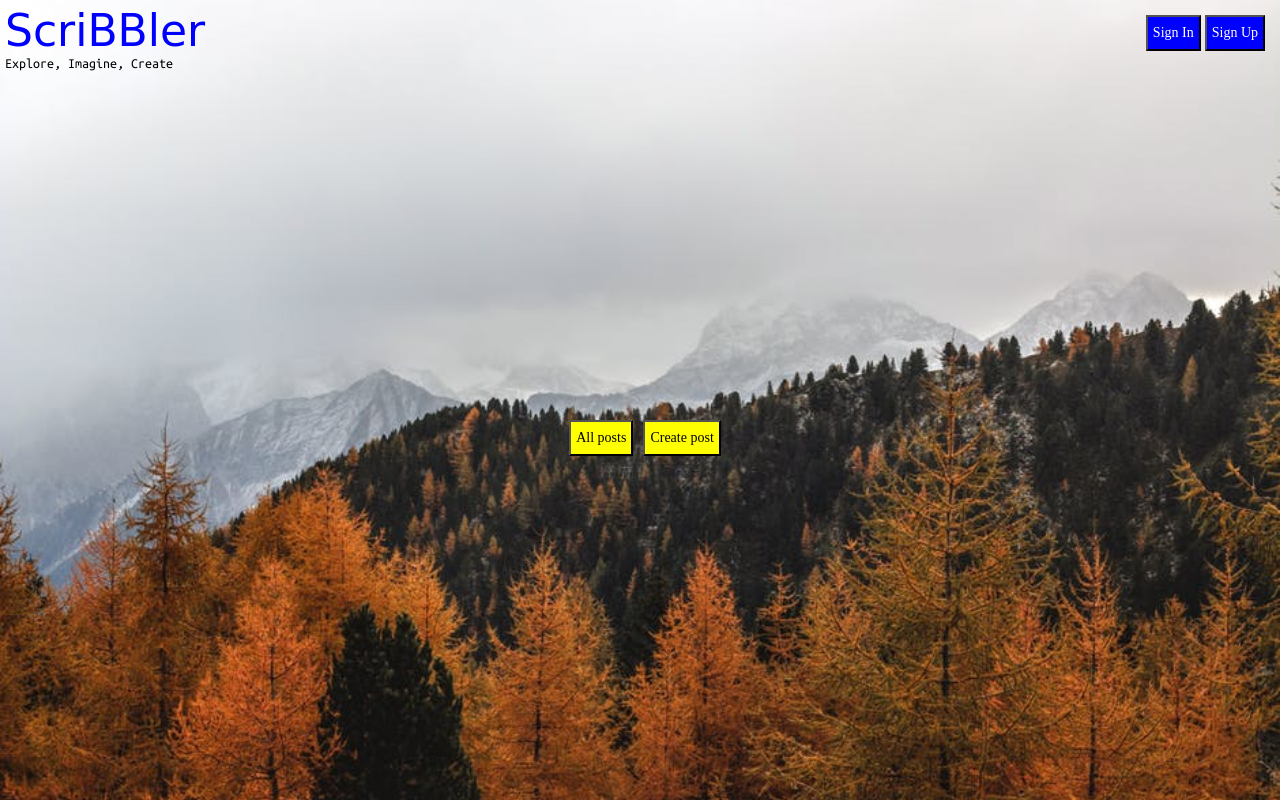
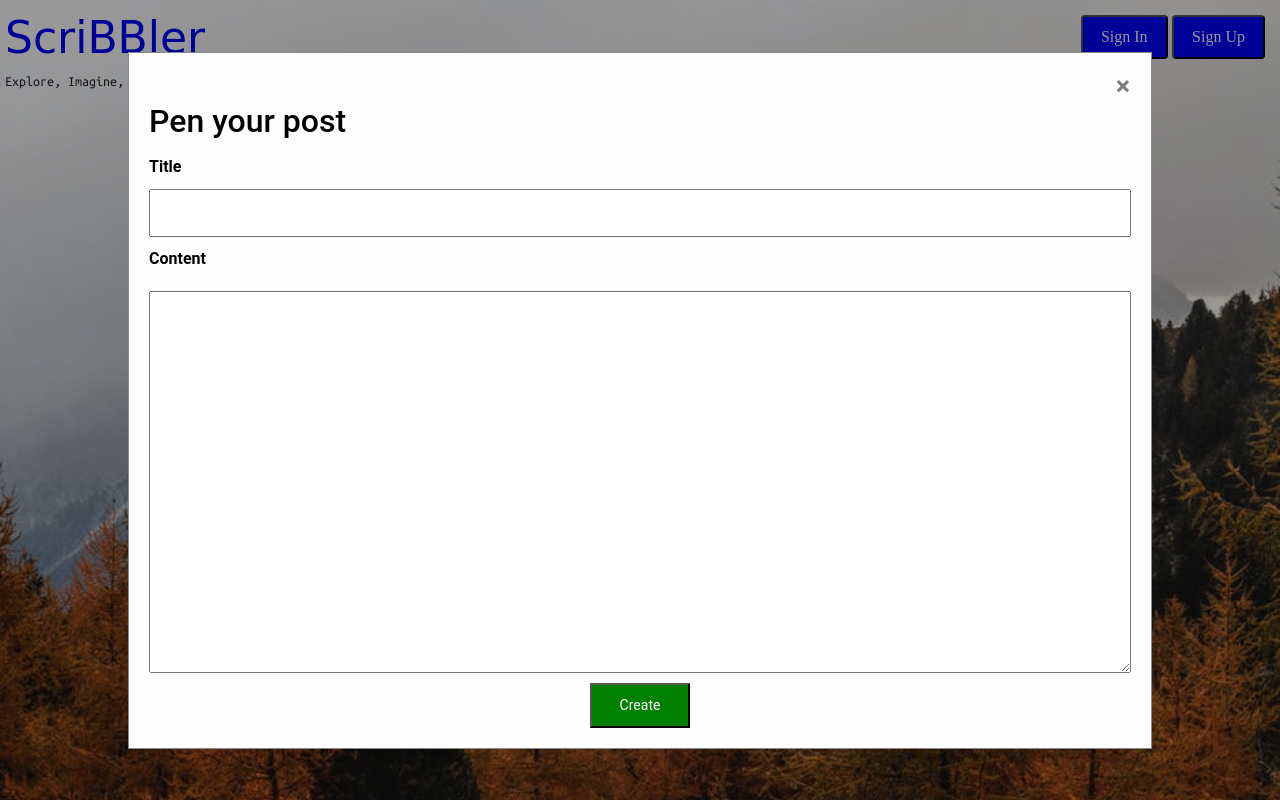
Before and after one commit to Supriya250696/Course6-Project-Scribbler, a plain HTML site: page index.html in a window 1280 px wide. Both pictures are taken after a click on the button "Create post". Drawn offline with nearby package versions, Linux system fonts and the light colour scheme; a web font is replaced by a local one.

Commit message:
5. Post Modal action Features were added.

```diff
--- a/index.html
+++ b/index.html
@@ -3,7 +3,10 @@
 
 <head>
     <!-- TODO: Include Font Awesome file here -->
-    <!--script src="https://kit.fontawesome.com/3a11080fd4.js" crossorigin="anonymous"></script>
+
+    <link rel="stylesheet" href="https://maxcdn.bootstrapcdn.com/bootstrap/4.0.0/css/bootstrap.min.css"
+          integrity="sha384-Gn5384xqQ1aoWXA+058RXPxPg6fy4IWvTNh0E263XmFcJlSAwiGgFAW/dAiS6JXm" crossorigin="anonymous">
+
     <!-- TODO: Include Google Fonts file here -->
     <link href="https://fonts.googleapis.com/css2?family=Montez&display=swap" rel="stylesheet">
     <link href="https://fonts.googleapis.com/css2?family=Montez&family=Ubuntu+Mono&display=swap" rel="stylesheet">
@@ -88,6 +91,26 @@
         </div>
     </div>
 
+    <div>
+        <!-- Insert code for Create Post modal here -->
+        <div class="modal" id="create-post-modal">
+
+            <div class="post-modal-content">
+
+                <div class="modal-head">
+                    <span onclick="hideCreatePostModal()" id="close" class="close">&times;</span>
+                    <h2 class="modal-title">Pen your post</h2>
+                </div>
+                <form id=create-post-form>
+                    <label for="title" class="label-text">Title</label>
+                    <input type="text" id="title" placeholder="" required>
+                    <label for="content" class="label-text">Content</label>
+                    <textarea cols="50" rows="15" name="post-details" form="create-post-form"></textarea>
+                    <button type="submit" onclick="createPost()" class="create-btn">Create</button>
+                </form>
+            </div>
+        </div>
+    </div>
 
 
     <!-- Place all Javascript for header in this file -->
--- a/scripts/index.js
+++ b/scripts/index.js
@@ -0,0 +1,9 @@
+function showCreatePost(){
+    var modal = document.getElementById("create-post-modal");
+    modal.style.display = "flex";
+}
+
+function hideCreatePostModal(){
+    var modal = document.getElementById("create-post-modal");
+    modal.style.display = "none";
+}
--- a/styles/common.css
+++ b/styles/common.css
@@ -28,11 +28,12 @@
     background-color: blue;
     padding-top: 8px;
     padding-bottom: 8px;
-    padding-right: 5px;
-    padding-left:5px;
+    padding-right: 18px;
+    padding-left:18px;
     color:white;
     font-family: 'Ubuntu Condensed';
-    font-size: 14px;
+    font-size: 16px;
+    border-radius: 4px;
 }
 
 .login-buttons-container{
@@ -92,7 +93,7 @@ input {
 }
 
 .modal-title{
-    align-self: center;
+    align-self: flex-start;
     font-family: Roboto;
 }
 
@@ -105,6 +106,7 @@ input {
     margin-top: 20px;
     cursor: pointer;
     font-family: Roboto;
+    border-radius: 4px;
 }
 
 .signup{
@@ -118,4 +120,5 @@ input {
 .bottom-banner{
     font-family: Roboto;
     align-items: center;
+    justify-content: center
 }
--- a/styles/index.css
+++ b/styles/index.css
@@ -33,10 +33,34 @@ body{
     background-color: yellow;
     padding-top: 8px;
     padding-bottom: 8px;
-    padding-right: 5px;
-    padding-left:5px;
+    padding-right: 18px;
+    padding-left:18px;
     color:black;
     font-family: 'Ubuntu Condensed';
+    font-size: 16px;
+    margin-left: 10px;
+    border-radius: 4px;
+}
+
+.create-btn{
+    margin-top: 10px;
+    background-color: green;
     font-size: 14px;
-    margin-left: 10px
+        width:100px;
+    color: white;
+    padding: 10px;
+    align-self: center;
+    font-family: Roboto;
 }
+.post-modal-content{
+    background-color: #fefefe;
+    margin: auto;
+    padding: 20px;
+    border: 1px solid #888;
+    width: 80%;
+}
+
+textarea{
+    margin-top: 10px;
+    padding: 10px;
+}
```
